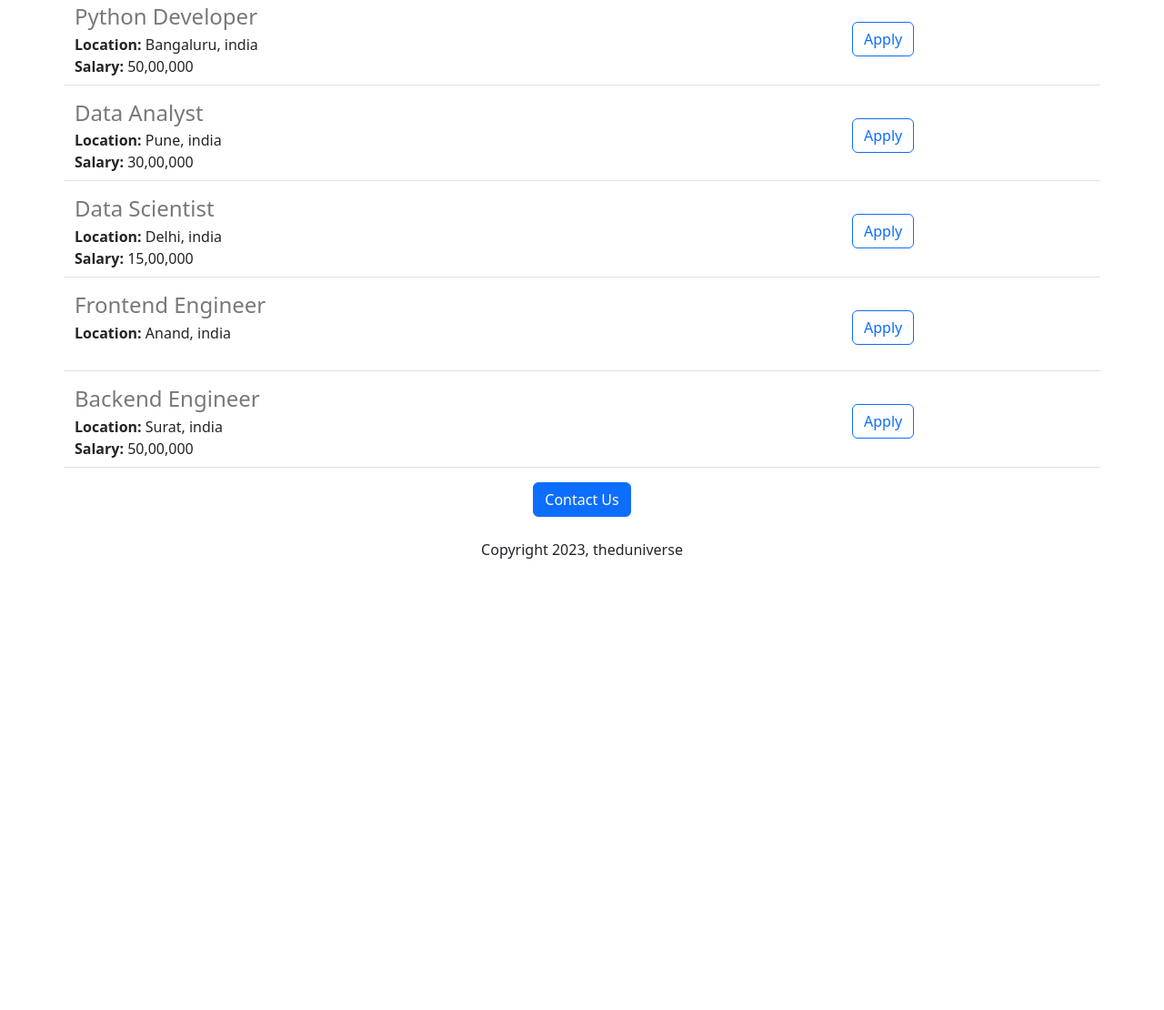
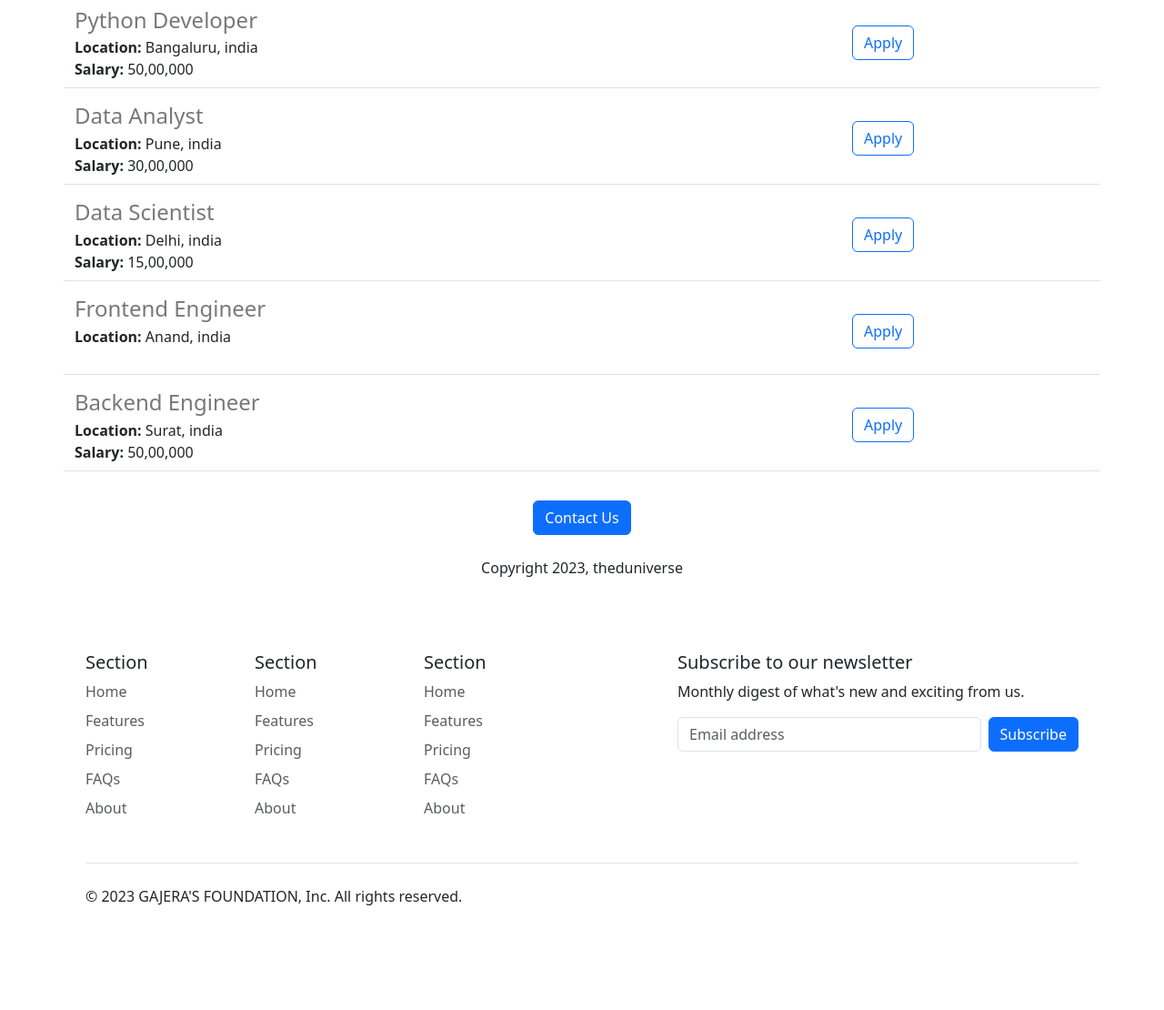
Before and after one commit to dharmikgajera311/Website2, a Flask app: page / in a window 1280 px wide. Shown: the part 1019-2129 px from the top of the page at 91% size. Before the commit the page ends 1633 px from the top, so only its background shows below. Run offline with Flask 3, Linux system fonts and the light colour scheme.

Commit message:
chnages are done
okay

```diff
--- /dev/null
+++ b/templates/footer.html
@@ -0,0 +1,59 @@
+<div class="container">
+  <footer class="py-5">
+    <div class="row">
+      <div class="col-6 col-md-2 mb-3">
+        <h5>Section</h5>
+        <ul class="nav flex-column">
+          <li class="nav-item mb-2"><a href="#" class="nav-link p-0 text-body-secondary">Home</a></li>
+          <li class="nav-item mb-2"><a href="#" class="nav-link p-0 text-body-secondary">Features</a></li>
+          <li class="nav-item mb-2"><a href="#" class="nav-link p-0 text-body-secondary">Pricing</a></li>
+          <li class="nav-item mb-2"><a href="#" class="nav-link p-0 text-body-secondary">FAQs</a></li>
+          <li class="nav-item mb-2"><a href="#" class="nav-link p-0 text-body-secondary">About</a></li>
+        </ul>
+      </div>
+
+      <div class="col-6 col-md-2 mb-3">
+        <h5>Section</h5>
+        <ul class="nav flex-column">
+          <li class="nav-item mb-2"><a href="#" class="nav-link p-0 text-body-secondary">Home</a></li>
+          <li class="nav-item mb-2"><a href="#" class="nav-link p-0 text-body-secondary">Features</a></li>
+          <li class="nav-item mb-2"><a href="#" class="nav-link p-0 text-body-secondary">Pricing</a></li>
+          <li class="nav-item mb-2"><a href="#" class="nav-link p-0 text-body-secondary">FAQs</a></li>
+          <li class="nav-item mb-2"><a href="#" class="nav-link p-0 text-body-secondary">About</a></li>
+        </ul>
+      </div>
+
+      <div class="col-6 col-md-2 mb-3">
+        <h5>Section</h5>
+        <ul class="nav flex-column">
+          <li class="nav-item mb-2"><a href="#" class="nav-link p-0 text-body-secondary">Home</a></li>
+          <li class="nav-item mb-2"><a href="#" class="nav-link p-0 text-body-secondary">Features</a></li>
+          <li class="nav-item mb-2"><a href="#" class="nav-link p-0 text-body-secondary">Pricing</a></li>
+          <li class="nav-item mb-2"><a href="#" class="nav-link p-0 text-body-secondary">FAQs</a></li>
+          <li class="nav-item mb-2"><a href="#" class="nav-link p-0 text-body-secondary">About</a></li>
+        </ul>
+      </div>
+
+      <div class="col-md-5 offset-md-1 mb-3">
+        <form>
+          <h5>Subscribe to our newsletter</h5>
+          <p>Monthly digest of what's new and exciting from us.</p>
+          <div class="d-flex flex-column flex-sm-row w-100 gap-2">
+            <label for="newsletter1" class="visually-hidden">Email address</label>
+            <input id="newsletter1" type="text" class="form-control" placeholder="Email address">
+            <button class="btn btn-primary" type="button">Subscribe</button>
+          </div>
+        </form>
+      </div>
+    </div>
+
+    <div class="d-flex flex-column flex-sm-row justify-content-between py-4 my-4 border-top">
+      <p>&copy; 2023 GAJERA'S FOUNDATION, Inc. All rights reserved.</p>
+      <ul class="list-unstyled d-flex">
+        <li class="ms-3"><a class="link-body-emphasis" href="#"><svg class="bi" width="24" height="24"><use xlink:href="#twitter"/></svg></a></li>
+        <li class="ms-3"><a class="link-body-emphasis" href="#"><svg class="bi" width="24" height="24"><use xlink:href="#instagram"/></svg></a></li>
+        <li class="ms-3"><a class="link-body-emphasis" href="#"><svg class="bi" width="24" height="24"><use xlink:href="www.facebook.com"/></svg></a></li>
+      </ul>
+    </div>
+  </footer>
+</div>
--- a/templates/home.html
+++ b/templates/home.html
@@ -12,17 +12,19 @@
       object-fit:cover;
     }
     .navbar-brand {
-      width: 75px; /* Set the width of your logo */
-      height: 75px; /* Set the height of your logo */
-      border-radius: 50%; /* Make the logo round by setting border-radius to 50% */
-      overflow: hidden; /* Ensure that content within the logo is not visible outside the rounded shape */
+      width: 50px;
+      height: 50px;
+      border-radius: 50%;
+      /* overflow: hidden; */
     }
-
-    /* Additional styling for demonstration purposes */
     .navbar-brand img {
-      width: 100%; /* Make sure the image fills the rounded container */
-      height: 100%; /* Make sure the image fills the rounded container */
-      object-fit: cover; /* Maintain aspect ratio while covering the container */
+      width: 100%;
+      height: 100%;
+      object-fit: cover;
+    }
+    .text {
+        color: black; /* Set the color of the text */
+        font-size: 25px; /* Adjust the font size of the text */
     }
 
   </style>
@@ -30,14 +32,19 @@
 </head>
 <body>
   {% include 'nav.html' %}
+   <img id="banner" class="img-fluid" src="https://webpage1--dharmikgajera16.repl.co/static/banner2.jpg" alt="banner">
   <div class="container">
   <h1 class="text-center mt-4 mb-4">{{company_name}}'S FOUNDATION</h1>
     <h6 class="text-center mt-4 mb-4">FOUNDER: DHARMIK GAJERA</h6>
-  <img id="banner" class="img-fluid" src="https://webpage1--dharmikgajera16.repl.co/static/banner2.jpg" alt="banner">
-  <h2 class="text-center" style="margin-top:5%; ">About us</h2>
+  <div class="row" style="margin-bottom: 16px;">
+    <div class="col-md-8">
   <p class="lead">The Gajera Foundation stands as a beacon of philanthropy and social responsibility, dedicated to fostering positive change in communities across the globe. Founded on the principles of compassion and empowerment, the foundation tirelessly pursues initiatives in education, healthcare, and sustainable development. With a vision to uplift the underprivileged and create a more equitable world, Gajera Foundation strategically invests in innovative projects that address pressing social challenges. Its commitment to education is evident through scholarships and educational infrastructure, while healthcare programs prioritize accessible and quality medical services. Embracing a holistic approach, the foundation leverages partnerships and collaborations to maximize its impact. Gajera Foundation, driven by a passion for social transformation, exemplifies the profound impact that dedicated philanthropy can have on creating a brighter and more inclusive future for all.</p>
-  <h2 class="text-center">Open Position</h2>
   <p>
+  </div>
+    <div class="col-4">
+      <img src="static/desk_photo.jpg" style ="height:320px;border-radius:4px;" >
+    </div>
+    <h2 class="text-center">Open Position</h2>
     <div>
     {% for job in jobs %}
       {% include 'job.html' %}
@@ -49,5 +56,6 @@
     <p class = "mt-4">Copyright 2023, theduniverse</p>
     </div>
   </div>
+  {% include 'footer.html' %}
 </body>
 </html>
--- a/templates/nav.html
+++ b/templates/nav.html
@@ -1,4 +1,4 @@
-<nav class="navbar navbar-expand-md navbar-dark bg-dark" aria-label="Fourth navbar example">
+<!-- <nav class="navbar navbar-expand-md navbar-dark bg-dark" aria-label="Fourth navbar example">
   <div class="container-fluid">
     <a class="navbar-brand" href="#">
       <img src="static/final_logo.jpg" alt="Logo" width="30" height="24" class="d-inline-block align-text-top">
@@ -13,13 +13,13 @@
           <a class="nav-link active" aria-current="page" href="#">Home</a>
         </li>
         <li class="nav-item">
-          <a class="nav-link" href="#">Link</a>
+          <a class="nav-link" href="#">Requirements</a>
         </li>
         <li class="nav-item">
           <a class="nav-link disabled" aria-disabled="true">Disabled</a>
         </li>
         <li class="nav-item dropdown">
-          <a class="nav-link dropdown-toggle" href="#" data-bs-toggle="dropdown" aria-expanded="false">Dropdown</a>
+          <a class="nav-link dropdown-toggle" href="#" data-bs-toggle="dropdown" aria-expanded="false">Section</a>
           <ul class="dropdown-menu">
             <li><a class="dropdown-item" href="#">Action</a></li>
             <li><a class="dropdown-item" href="#">Another action</a></li>
@@ -32,4 +32,17 @@
       </form>
     </div>
   </div>
+</nav> -->
+<nav class="navbar shadow-lg fixed-top bg-white">
+  <div class="container-fluid">
+    <a class="navbar-brand " href="#" >
+      <img src="static/final_logo.jpg" alt="Logo" width="30" height="20" >
+       <span class="text lead" style="margin-left:10%;">Where Elegance in Empowerment</span>
+    </a>
+    <form class="d-flex" role="search">
+      <input class="form-control me-2" type="search" placeholder="Search" aria-label="Search">
+      <button class="btn btn-outline-success" type="submit">Search</button>
+    </form>
+  </div>
 </nav>
+<div style="height:85px;"></div>
```
Also changed, not shown: 1 other file.
